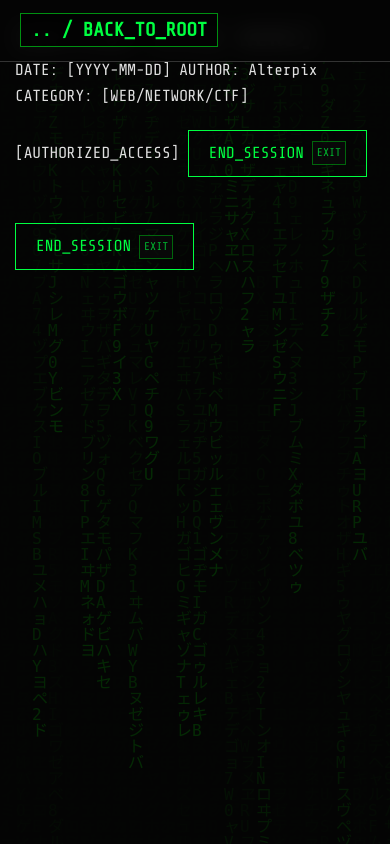
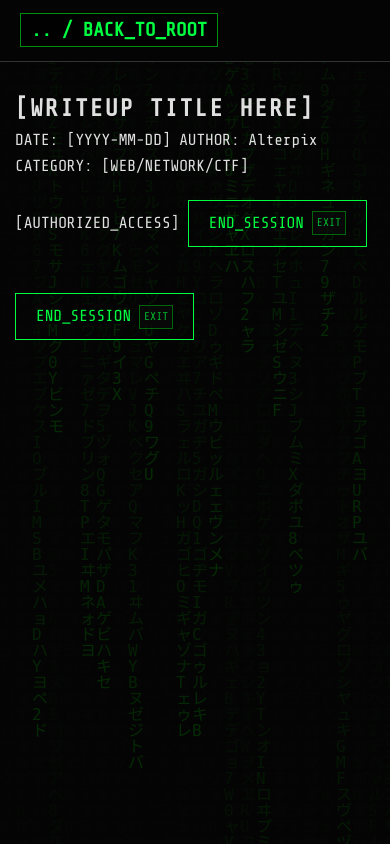
Before and after one commit to alterpix/alterpix.github.io, a Python web app: template templates/writeup-template.html in a window 390 px wide. Run offline with Jinja, Linux system fonts and the light colour scheme; the template is opened without the code that fills it, so the values that code supplies are empty.

Commit message:
Fix mobile container spacing for sticky header

```diff
--- a/assets/css/style.css
+++ b/assets/css/style.css
@@ -349,7 +349,7 @@ footer {
 @media (max-width: 768px) {
     .container {
         padding: 0 15px;
-        margin: 20px auto;
+        margin: 90px auto 20px;
     }
 
     .writeup-grid {
```
